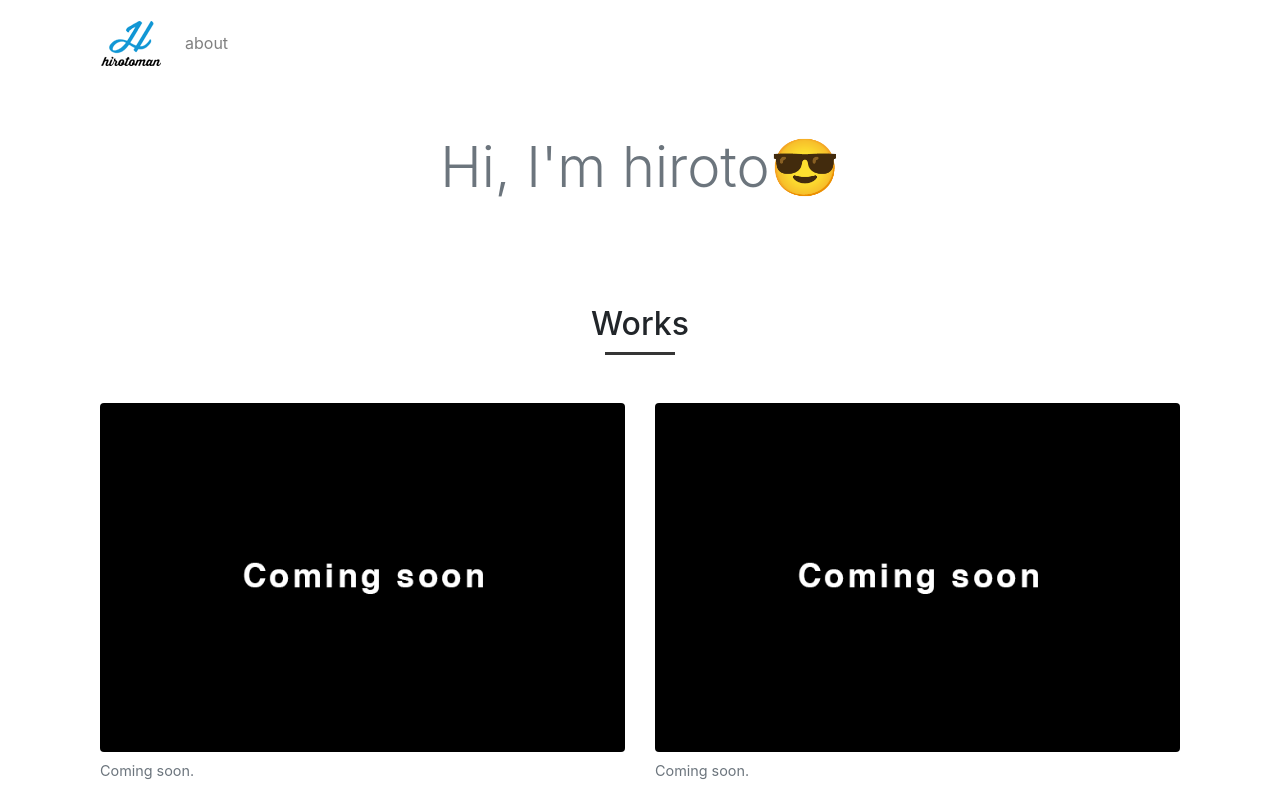
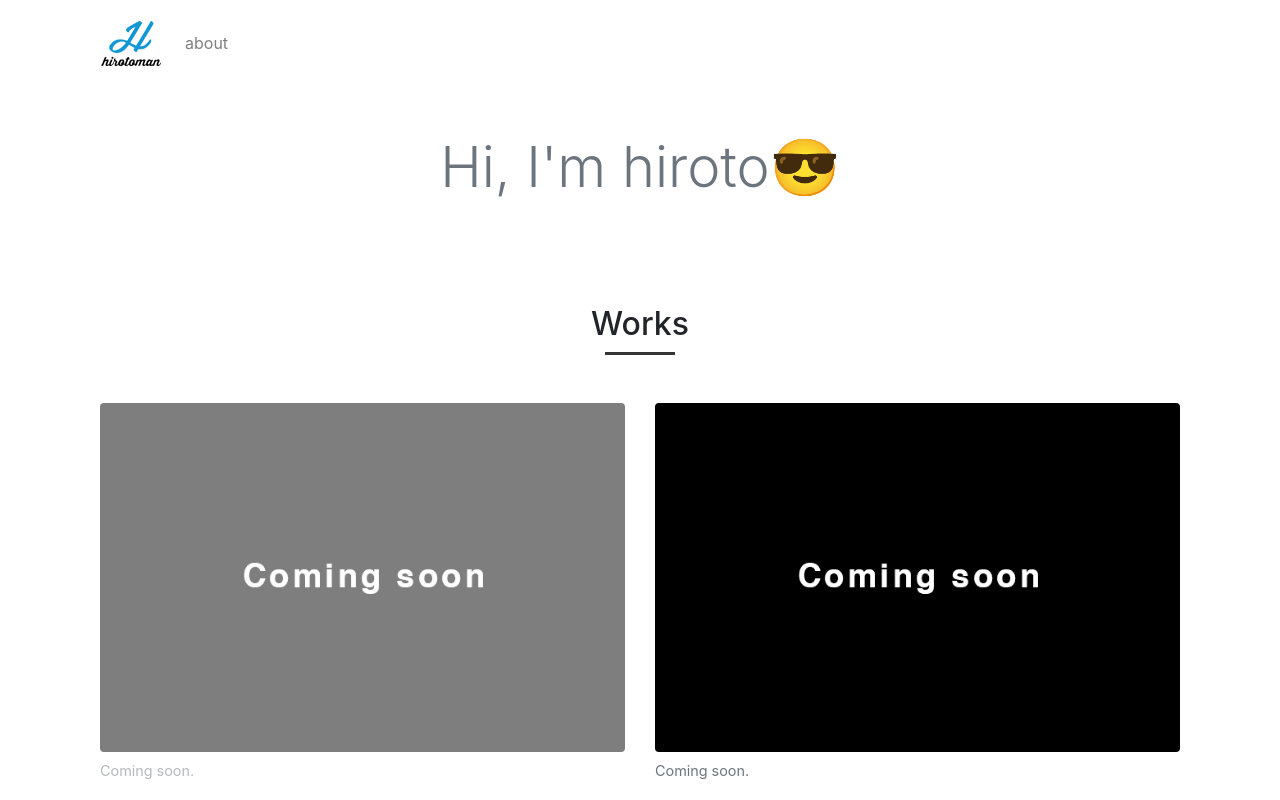
Before and after one commit to hirotoman/hirotoman.github.io, a plain HTML site: page index.html in a window 1280 px wide. In both pictures the pointer is over the element 362 px from the left and 592 px from the top of the page. Shown: the top 800 px of the page. Drawn offline with nearby package versions, Linux system fonts and the light colour scheme.

Commit message:
Add files via upload

```diff
--- a/style.css
+++ b/style.css
@@ -14,6 +14,6 @@
 
 
 
-.figure .figure-caption:hover{
+.figure:hover{
 	opacity: 0.5;
 }
```
